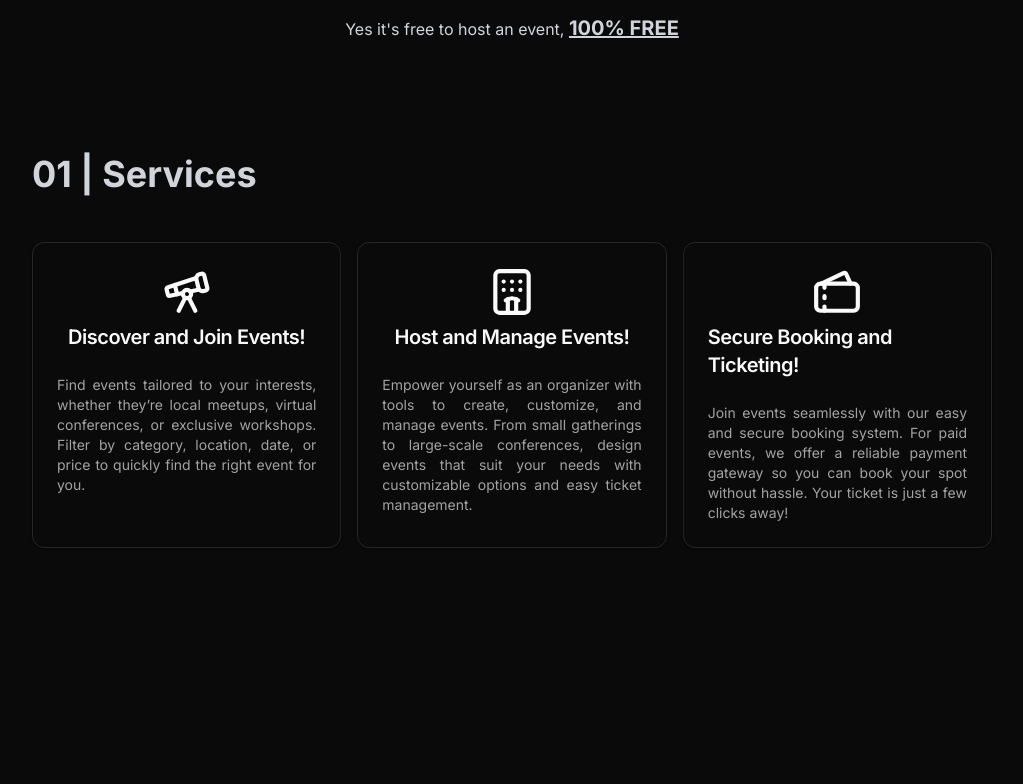
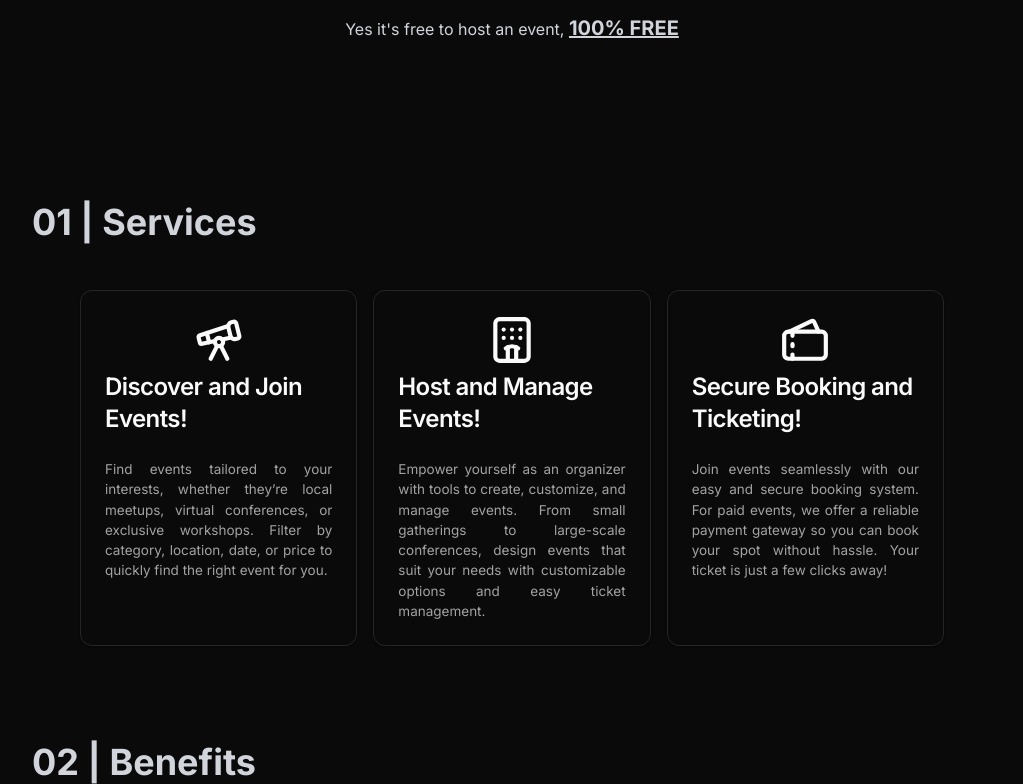
Before and after one commit to joshuagemvicente/event, a React (Vite) app: page / in a window 1280 px wide. Shown: the part 624-1408 px from the top of the page, without its empty margins (128-1151 px from the left). Before the commit the page ends 1220 px from the top, so only its background shows below. Built offline with nearby package versions, Linux system fonts and the light colour scheme.

Commit message:
something

```diff
--- /dev/null
+++ b/src/components/global/benefits.tsx
@@ -0,0 +1,13 @@
+import React from "react";
+
+export default function Benefits() {
+  return (
+    <div className="w-full h-full px-12 lg:px-28">
+      <div className="flex flex-col">
+        <div className="text-left">
+          <h2 className="text-3xl lg:text-4xl font-bold">02 | Benefits</h2>
+        </div>
+      </div>
+    </div>
+  );
+}
--- a/src/components/global/services.tsx
+++ b/src/components/global/services.tsx
@@ -37,12 +37,12 @@ const servicesArray: Services[] = [
 
 export default function Services() {
   return (
-    <section className="w-full px-12 lg:px-28">
+    <section className="w-full py-12 px-12 lg:px-28">
       <div className="flex flex-col">
         <div className="text-left">
-          <h3 className="text-2xl lg:text-4xl font-bold">01 | Services</h3>
+          <h3 className="text-3xl lg:text-4xl font-bold">01 | Services</h3>
         </div>
-        <div className="py-12 w-full h-full grid grid-cols-1 lg:grid-cols-3 gap-4">
+        <div className="py-12 px-0 xl:px-12 w-full h-full grid grid-cols-1 xl:grid-cols-3 gap-4">
           {servicesArray.map((service, index) => (
             <div key={index} className="">
               <ServicesCard key={index} services={service} />
@@ -59,10 +59,10 @@ export const ServicesCard = ({ services }: { services: Services }) => {
     <Card className="h-full w-auto">
       <CardHeader className="flex flex-col justify-center items-center ">
         <span className="">{services.serviceIcon}</span>
-        <CardTitle className="text-xl">{services.serviceName}</CardTitle>
+        <CardTitle className="text-2xl">{services.serviceName}</CardTitle>
       </CardHeader>
       <CardContent className="">
-        <CardDescription className="text-justify">
+        <CardDescription className="text-justify text-[13.5px]">
           {services.serviceDescription}
         </CardDescription>
       </CardContent>
--- a/src/pages/Landing/MainPage.tsx
+++ b/src/pages/Landing/MainPage.tsx
@@ -1,3 +1,4 @@
+import Benefits from "@/components/global/benefits";
 import Hero from "@/components/global/hero";
 import Services from "@/components/global/services";
 
@@ -7,6 +8,7 @@ export default function MainPage() {
       <div className="px-0 xl:px-12">
         <Hero />
         <Services />
+        <Benefits />
       </div>
 
       {/* <Velocity /> */}
```
Also changed, not shown: src/components/global/how-to-use.tsx (added).
